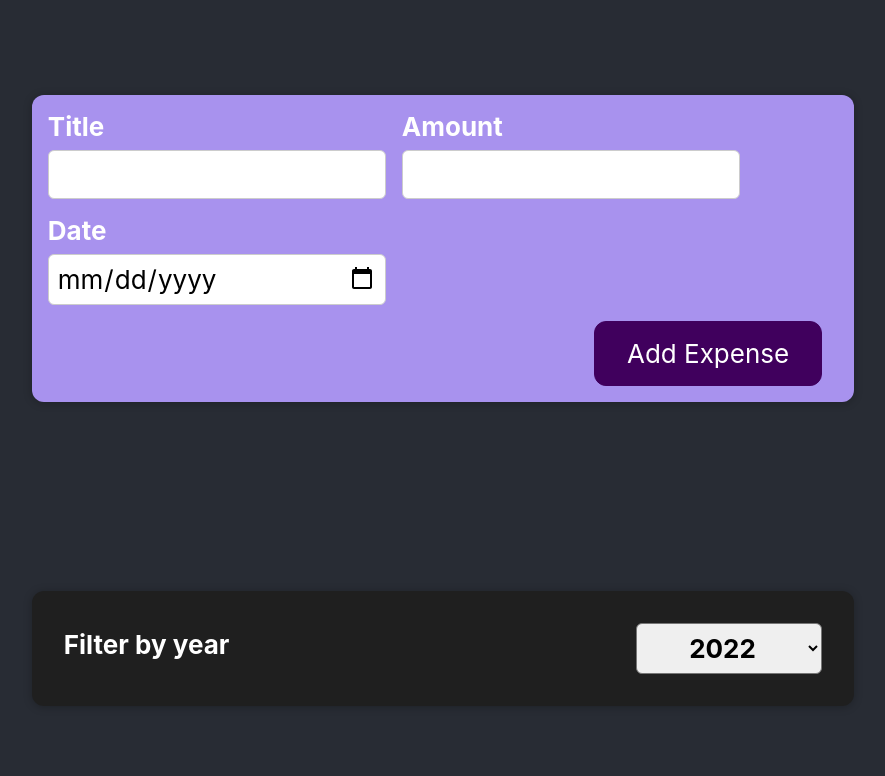
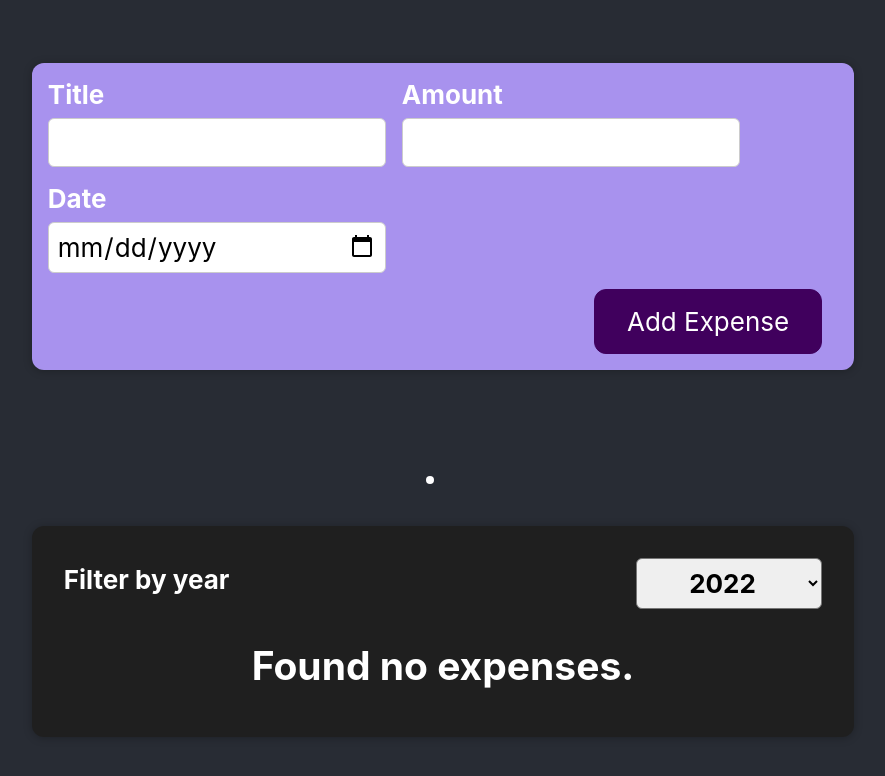
Before and after one commit to hathus/complete-react-app, a React (Create React App) app: page / in a window 1280 px wide. Shown: the top 776 px of the page, without its empty margins (197-1082 px from the left). Built offline with nearby package versions, Linux system fonts and the light colour scheme.

Commit message:
change functionality of expenses

```diff
--- a/src/components/Expenses/Expenses.js
+++ b/src/components/Expenses/Expenses.js
@@ -1,13 +1,13 @@
-import ExpenseItem from "./ExpenseItem";
 import Card from "../UI/Card";
 import ExpesesFilter from "../ExpensesFilter/ExpensesFilter";
 import "./Expenses.css";
 import { useState } from "react";
+import ExpensesList from "./ExpensesList";
 
 function Expenses(props) {
   const [filteredByYear, setFilteredYear] = useState("2022");
 
-  const expenses = props.expenses.filter(expense => {
+  const expenses = props.expenses.filter((expense) => {
     return expense.date.getFullYear().toString() === filteredByYear;
   });
 
@@ -16,40 +16,15 @@ function Expenses(props) {
   };
 
   return (
-    <Card className="expenses">
-      <ExpesesFilter
-        selected={filteredByYear}
-        onChangeDateFilter={changeYearFilter}
-      />
-      {expenses.map((expense) => (
-        <ExpenseItem
-          key={expense.id}
-          title={expense.title}
-          amount={expense.amount}
-          date={expense.date}
+    <li>
+      <Card className="expenses">
+        <ExpesesFilter
+          selected={filteredByYear}
+          onChangeDateFilter={changeYearFilter}
         />
-      ))}
-      {/* <ExpenseItem
-        title={expenses[0].title}
-        amount={expenses[0].amount}
-        date={expenses[0].date}
-      />
-      <ExpenseItem
-        title={expenses[1].title}
-        amount={expenses[1].amount}
-        date={expenses[1].date}
-      />
-      <ExpenseItem
-        title={expenses[2].title}
-        amount={expenses[2].amount}
-        date={expenses[2].date}
-      />
-      <ExpenseItem
-        title={expenses[3].title}
-        amount={expenses[3].amount}
-        date={expenses[3].date}
-      /> */}
-    </Card>
+        <ExpensesList items={expenses} />
+      </Card>
+    </li>
   );
 }
 
--- /dev/null
+++ b/src/components/Expenses/ExpensesList.css
@@ -0,0 +1,9 @@
+.expenses-list {
+  list-style: none;
+  padding: 10;
+}
+
+.expenses-list__fallback {
+  color: white;
+  text-align: center;
+}
--- /dev/null
+++ b/src/components/Expenses/ExpensesList.js
@@ -0,0 +1,23 @@
+import ExpenseItem from "./ExpenseItem";
+import "./ExpensesList.css";
+
+const ExpensesList = props => {
+  if (props.items.length === 0) {
+    return <h2 className="expenses-list__fallback">Found no expenses.</h2>;
+  }
+
+  return (
+    <ul className="expenses-list">
+      {props.items.map((expense) => (
+        <ExpenseItem
+          key={expense.id}
+          title={expense.title}
+          amount={expense.amount}
+          date={expense.date}
+        />
+      ))}
+    </ul>
+  );
+};
+
+export default ExpensesList;
```
